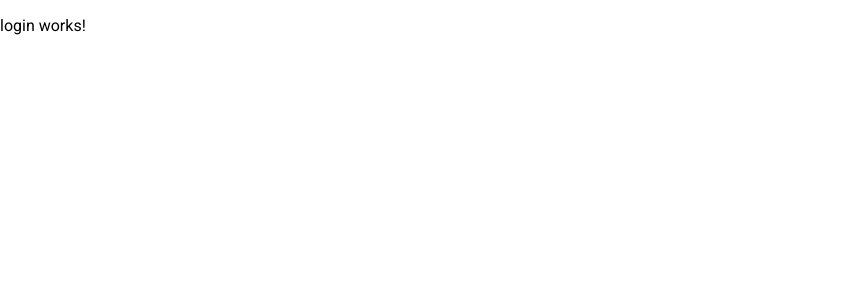
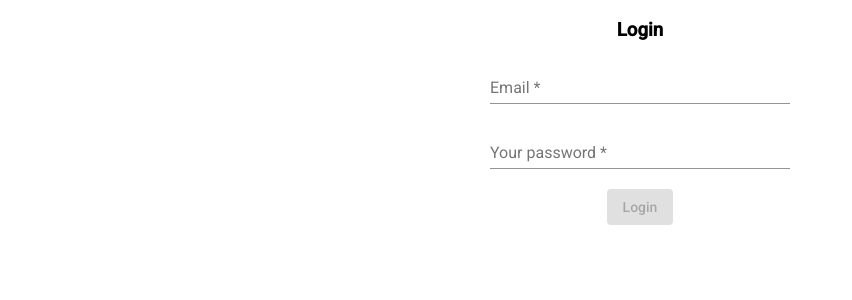
Before and after one commit to ageha-chou/fitness-tracker, an Angular app: page /login in a window 1280 px wide. Shown: the top 300 px of the page, without its empty margins (0-852 px from the left). Built offline with nearby package versions, Linux system fonts and the light colour scheme.

Commit message:
add login form

```diff
--- a/src/app/app.module.ts
+++ b/src/app/app.module.ts
@@ -2,7 +2,7 @@ import { NgModule } from '@angular/core';
 import { BrowserModule } from '@angular/platform-browser';
 import { BrowserAnimationsModule } from '@angular/platform-browser/animations';
 import { FlexLayoutModule } from '@angular/flex-layout';
-import { FormsModule } from '@angular/forms';
+import { FormsModule, ReactiveFormsModule } from '@angular/forms';
 
 import { AppComponent } from './app.component';
 import { MaterialModule } from './material.module';
@@ -33,6 +33,7 @@ import { AppRoutingModule } from './app-routing.module';
     AppRoutingModule,
     FlexLayoutModule,
     FormsModule,
+    ReactiveFormsModule,
   ],
   providers: [],
   bootstrap: [AppComponent],
--- a/src/app/auth/login/login.component.css
+++ b/src/app/auth/login/login.component.css
@@ -0,0 +1,3 @@
+mat-form-field {
+  width: 300px;
+}
--- a/src/app/auth/login/login.component.html
+++ b/src/app/auth/login/login.component.html
@@ -1 +1,33 @@
-<p>login works!</p>
+<section>
+  <form
+    fxLayout="column"
+    fxLayoutAlign="center center"
+    [formGroup]="loginForm"
+    (ngSubmit)="onSubmit()"
+  >
+    <h3>Login</h3>
+    <mat-form-field>
+      <mat-label>Email</mat-label>
+      <input
+        type="email"
+        matInput
+        placeholder="Your email"
+        formControlName="email"
+      />
+      <mat-error *ngIf="loginForm.get('email')?.hasError('email')">
+        Invalid email
+      </mat-error>
+    </mat-form-field>
+    <mat-form-field>
+      <input
+        type="password"
+        matInput
+        placeholder="Your password"
+        formControlName="password"
+      />
+    </mat-form-field>
+    <button mat-raised-button color="primary" [disabled]="!loginForm.valid">
+      Login
+    </button>
+  </form>
+</section>
--- a/src/app/auth/login/login.component.ts
+++ b/src/app/auth/login/login.component.ts
@@ -1,15 +1,24 @@
 import { Component, OnInit } from '@angular/core';
+import { FormBuilder, FormGroup, Validators } from '@angular/forms';
 
 @Component({
   selector: 'app-login',
   templateUrl: './login.component.html',
-  styleUrls: ['./login.component.css']
+  styleUrls: ['./login.component.css'],
 })
 export class LoginComponent implements OnInit {
+  loginForm!: FormGroup;
 
-  constructor() { }
+  constructor(private fb: FormBuilder) {}
 
   ngOnInit(): void {
+    this.loginForm = this.fb.group({
+      email: [null, [Validators.required, Validators.email]],
+      password: [null, [Validators.required]],
+    });
   }
 
+  onSubmit() {
+    console.log(this.loginForm);
+  }
 }
```
